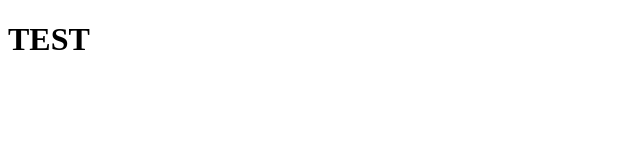
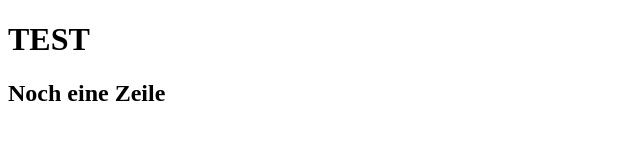
Before and after one commit to Omega-Red-Coder/git-test-projekt-2, a plain HTML site: page index.html in a window 1280 px wide. Shown: the whole page, without its empty margins (0-640 px from the left). Drawn offline with Linux system fonts and the light colour scheme.

Commit message:
h2 TAG wurde erstellt

```diff
--- a/index.html
+++ b/index.html
@@ -3,6 +3,7 @@
 
 <body>
     <h1>TEST</h1>
+    <h2>Noch eine Zeile</h2>
 </body>
 
 </html>
```
